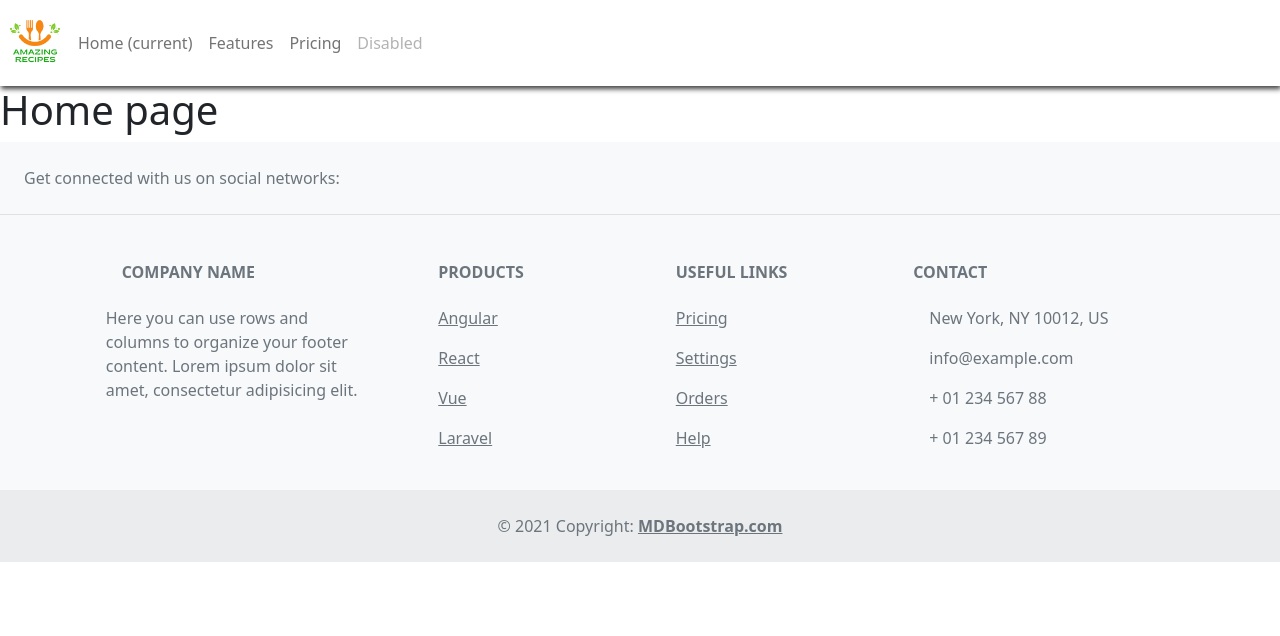
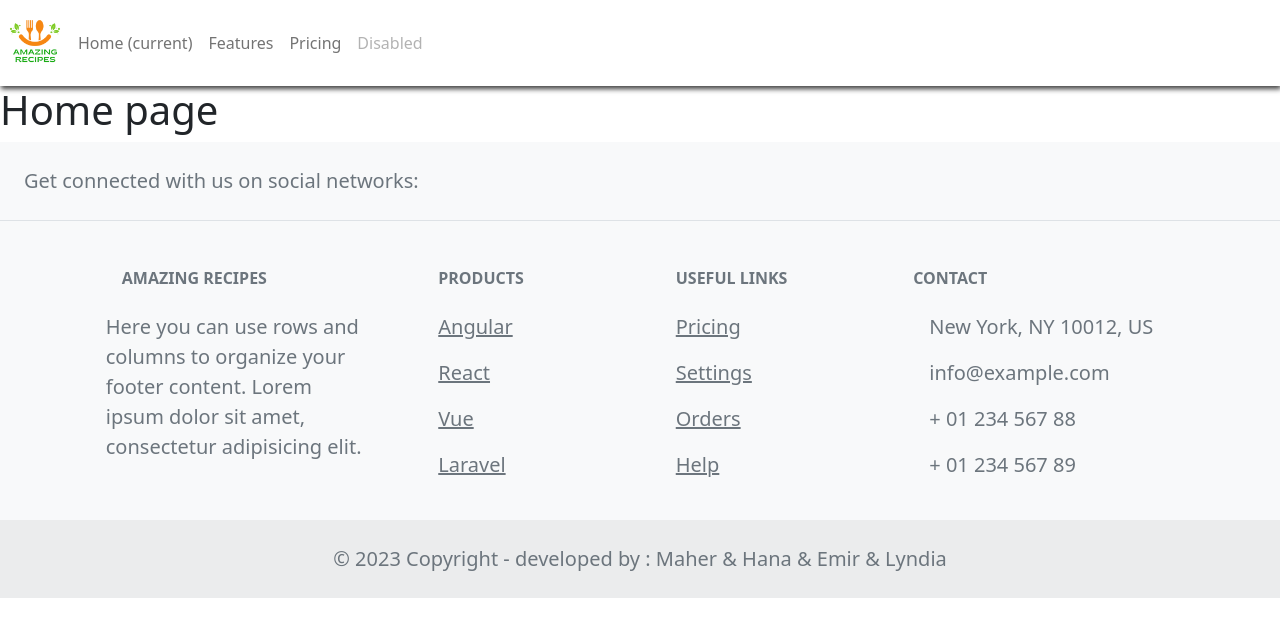
Before and after one commit to DataLyLa/MyRecipe, an Angular app: page / in a window 1280 px wide. Shown: the top 636 px of the page. Built offline with nearby package versions, Linux system fonts and the light colour scheme.

Commit message:
modification in footer the current date and name of the site

```diff
--- a/src/app/footer/footer.component.html
+++ b/src/app/footer/footer.component.html
@@ -1,5 +1,5 @@
 <!-- Footer -->
-<footer class="text-center text-lg-start bg-light text-muted">
+<footer class="text-center text-lg-start bg-light text-muted lead">
   <!-- Section: Social media -->
   <section class="d-flex justify-content-center justify-content-lg-between p-4 border-bottom">
     <!-- Left -->
@@ -42,7 +42,7 @@
         <div class="col-md-3 col-lg-4 col-xl-3 mx-auto mb-4">
           <!-- Content -->
           <h6 class="text-uppercase fw-bold mb-4">
-                        <i class="fas fa-gem me-3"></i>Company name
+            <i class="fas fa-gem me-3"></i>Amazing Recipes
           </h6>
           <p>
             Here you can use rows and columns to organize your footer content. Lorem ipsum
@@ -114,8 +114,8 @@
 
   <!-- Copyright -->
   <div class="text-center p-4" style="background-color: rgba(0, 0, 0, 0.05);">
-        © 2021 Copyright:
-        <a class="text-reset fw-bold" href="https://mdbootstrap.com/">MDBootstrap.com</a>
+    © {{currentDate}} Copyright -
+    developed by : Maher & Hana & Emir & Lyndia
   </div>
   <!-- Copyright -->
 </footer>
--- a/src/app/footer/footer.component.ts
+++ b/src/app/footer/footer.component.ts
@@ -3,8 +3,8 @@ import { Component } from '@angular/core';
 @Component({
   selector: 'app-footer',
   templateUrl: './footer.component.html',
-  styleUrls: ['./footer.component.scss']
+  styleUrls: ['./footer.component.scss'],
 })
 export class FooterComponent {
-
+  currentDate = new Date().getFullYear();
 }
```
Lines whose indentation alone changed are shown as unchanged.
